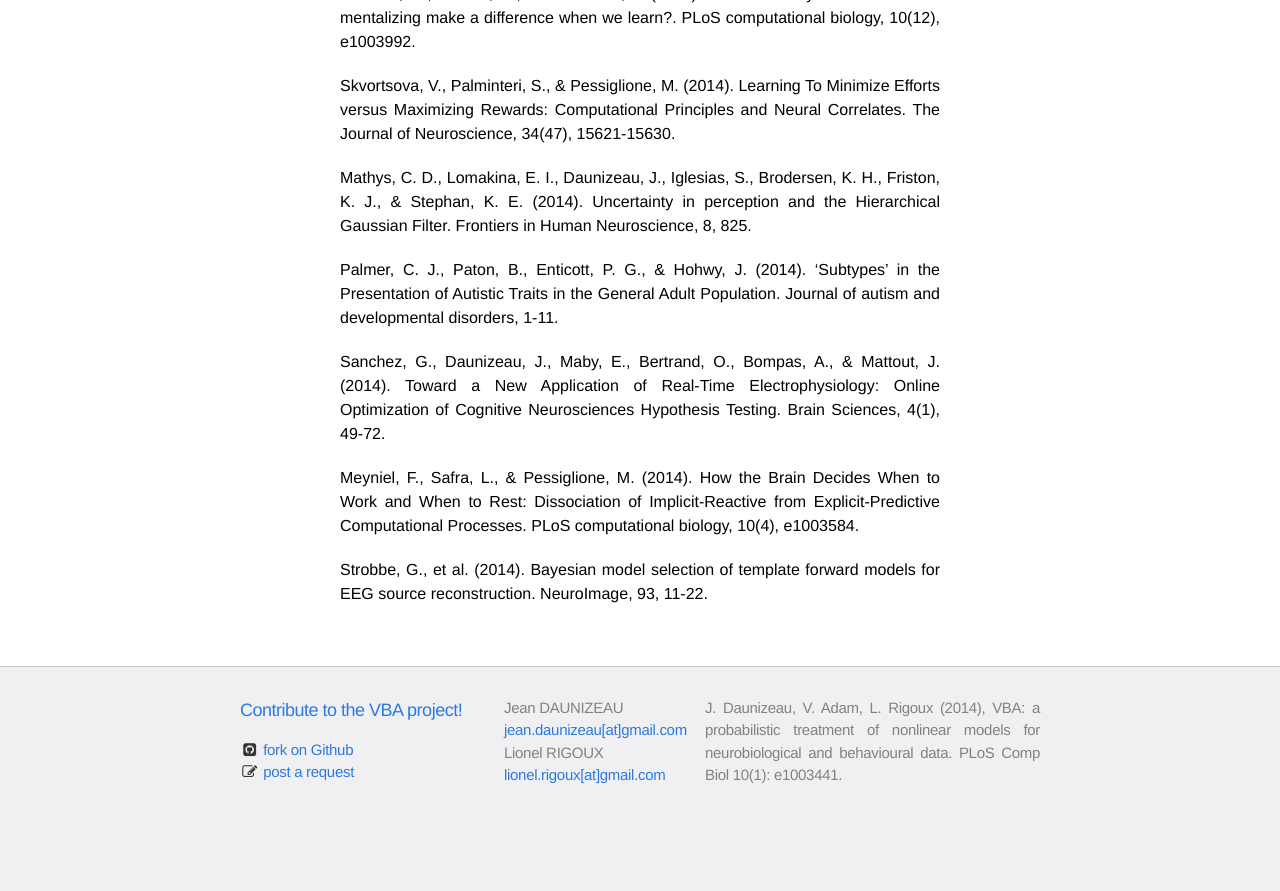
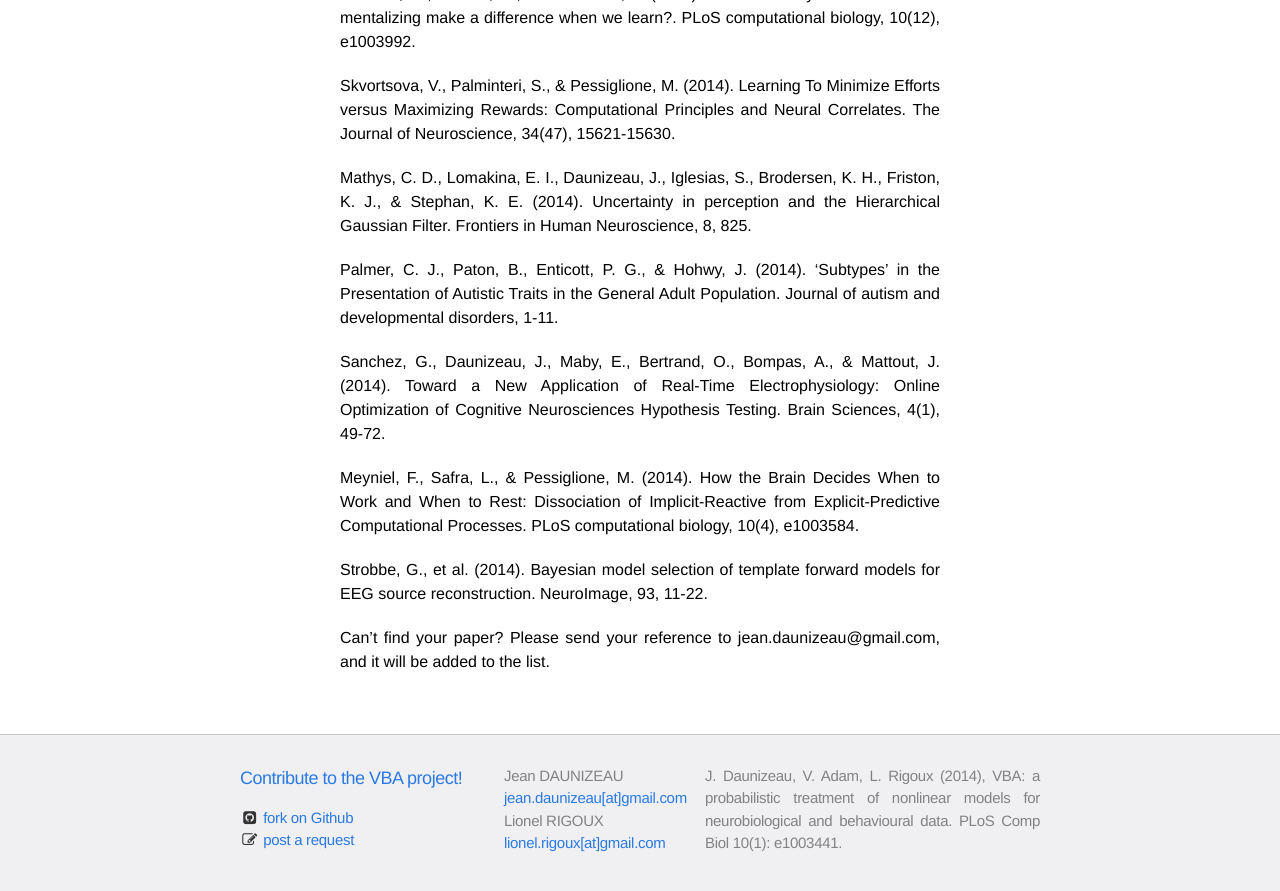
Before and after one commit to MBB-team/VBA-toolbox, a Jekyll site: the page built from references/index.html, in a window 1280 px wide and 900 px high, scrolled down 3452 px. Shown: the top 891 px of the window. Built offline with Jekyll 4.4.1, drawn with Linux system fonts in a browser that asks for light colours; nearby versions of some CDN libraries; before the commit the page ends 4284 px from its top, so only the background shows below that.

Commit message:
Update index.html

```diff
--- a/references/index.html
+++ b/references/index.html
@@ -191,3 +191,6 @@ Meyniel, F., Safra, L., & Pessiglione, M. (2014). How the Brain Decides When to
 <p>
 Strobbe, G., et al. (2014). Bayesian model selection of template forward models for EEG source reconstruction. NeuroImage, 93, 11-22.
 </p>
+
+
+Can’t find your paper? Please send your reference to jean.daunizeau@gmail.com, and it will be added to the list.
```
